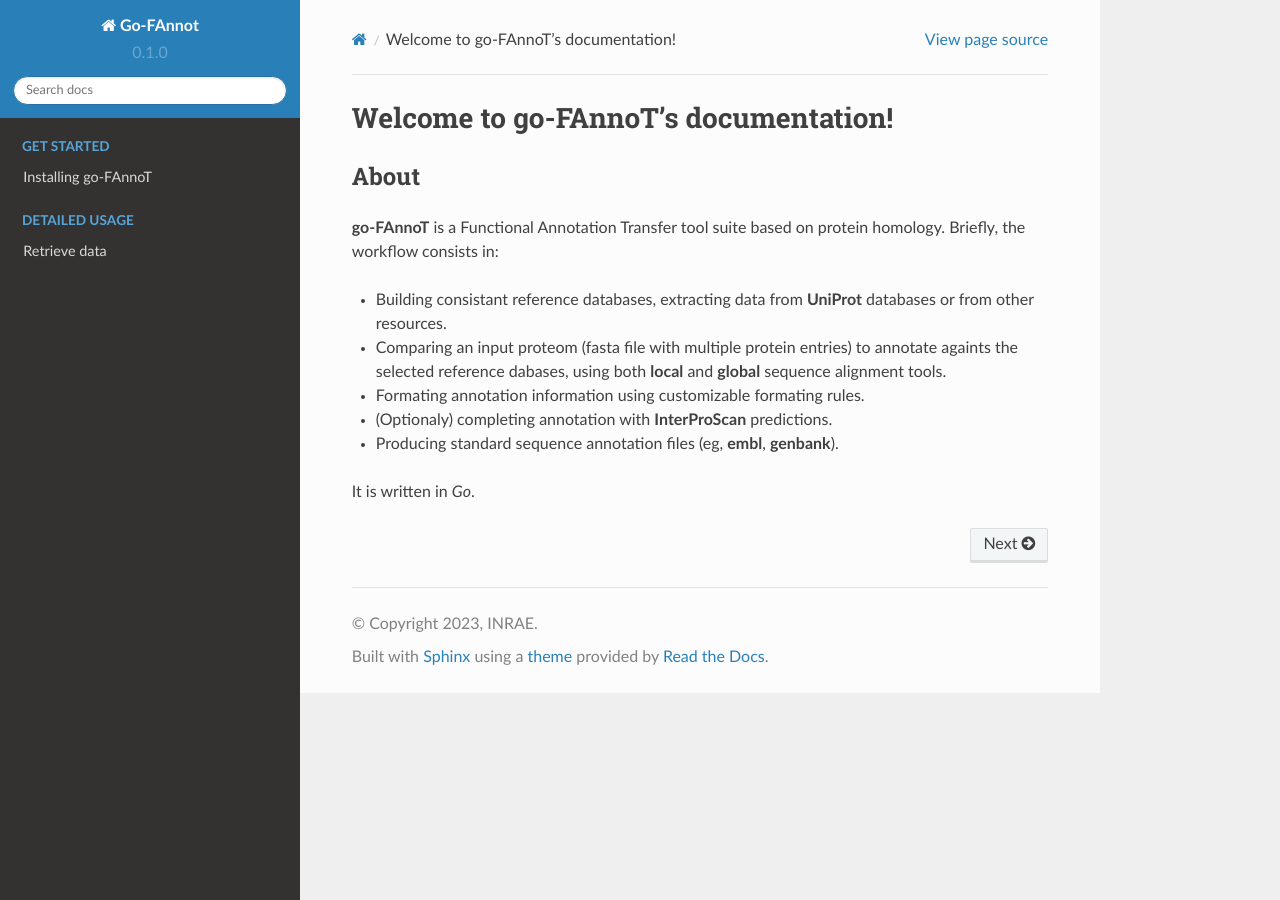
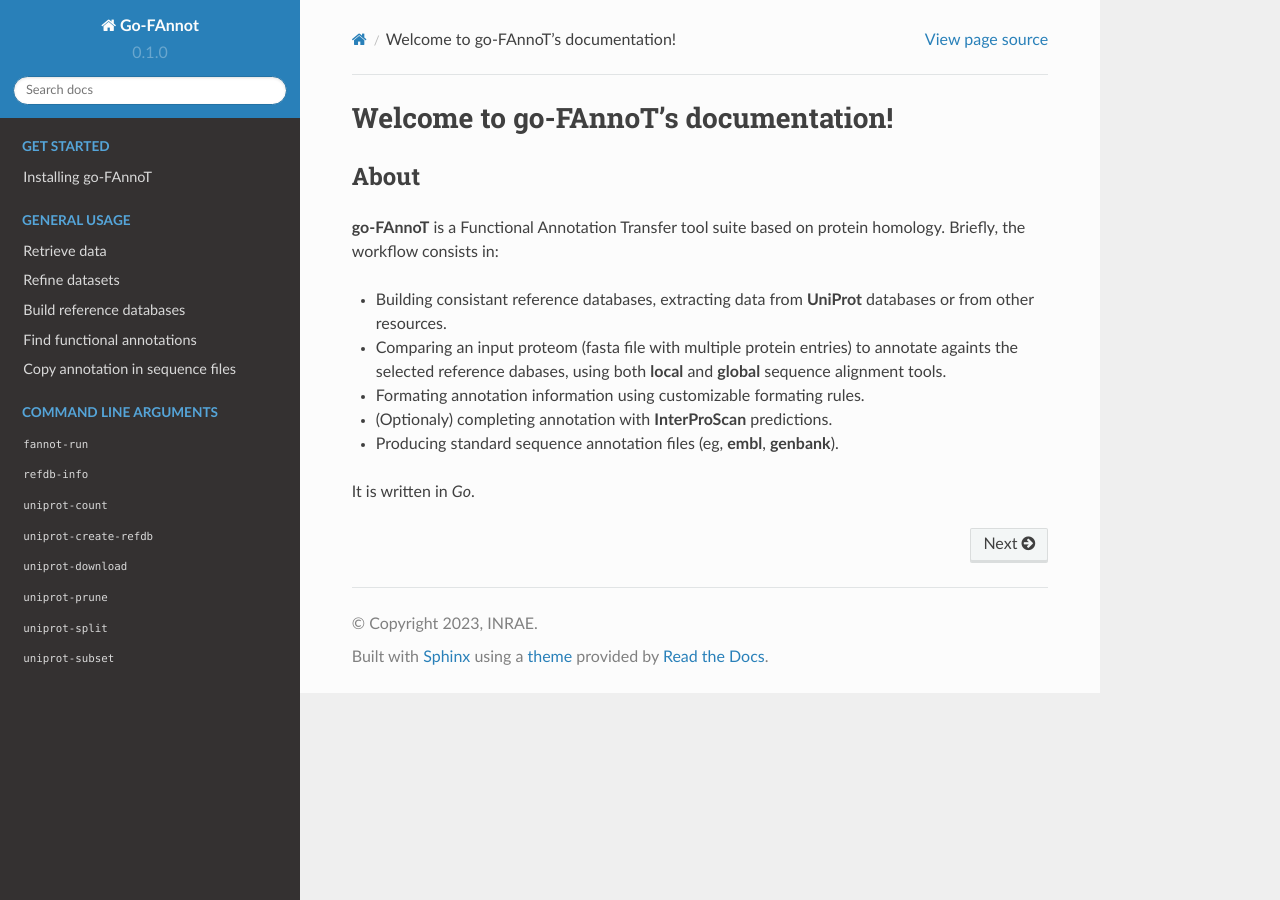
Before and after one commit to hdevillers/go-fannot-documentation, a Sphinx documentation site: the page built from docs/source/index.rst, in a window 1280 px wide. Built offline with Sphinx 7.4.7 and the Read the Docs theme 2.0.0, drawn with Linux system fonts in a browser that asks for light colours.

Commit message:
Documentation TOC.

```diff
--- /dev/null
+++ b/docs/source/cmd/fannot_run.rst
@@ -0,0 +1,4 @@
+``fannot-run``
+==============
+
+Blabla...
--- /dev/null
+++ b/docs/source/cmd/refdb_info.rst
@@ -0,0 +1,4 @@
+``refdb-info``
+==============
+
+Blabla...
--- /dev/null
+++ b/docs/source/cmd/up_count.rst
@@ -0,0 +1,4 @@
+``uniprot-count``
+=================
+
+Blabla
--- /dev/null
+++ b/docs/source/cmd/up_create.rst
@@ -0,0 +1,4 @@
+``uniprot-create-refdb``
+========================
+
+Blabla
--- /dev/null
+++ b/docs/source/cmd/up_download.rst
@@ -0,0 +1,4 @@
+``uniprot-download``
+====================
+
+Blabla
--- /dev/null
+++ b/docs/source/cmd/up_prune.rst
@@ -0,0 +1,4 @@
+``uniprot-prune``
+=================
+
+Blabla
--- /dev/null
+++ b/docs/source/cmd/up_split.rst
@@ -0,0 +1,4 @@
+``uniprot-split``
+=================
+
+Blabla
--- /dev/null
+++ b/docs/source/cmd/up_subset.rst
@@ -0,0 +1,4 @@
+``uniprot-subset``
+==================
+
+Blabla
--- a/docs/source/index.rst
+++ b/docs/source/index.rst
@@ -25,6 +25,24 @@ It is written in `Go`.
 .. toctree::
    :hidden:
    :maxdepth: 2
-   :caption: Detailed usage
+   :caption: General usage
 
    ./usage/retrieve_data.rst
+   ./usage/refine_data.rst
+   ./usage/build_refdb.rst
+   ./usage/run_fannot.rst
+   ./usage/copy_annot.rst
+
+.. toctree::
+   :hidden:
+   :maxdepth: 2
+   :caption: Command line arguments
+
+   ./cmd/fannot_run.rst
+   ./cmd/refdb_info.rst
+   ./cmd/up_count.rst
+   ./cmd/up_create.rst
+   ./cmd/up_download.rst
+   ./cmd/up_prune.rst
+   ./cmd/up_split.rst
+   ./cmd/up_subset.rst
--- /dev/null
+++ b/docs/source/usage/build_refdb.rst
@@ -0,0 +1,4 @@
+Build reference databases
+=========================
+
+Blabla
--- /dev/null
+++ b/docs/source/usage/copy_annot.rst
@@ -0,0 +1,4 @@
+Copy annotation in sequence files
+=================================
+
+Blabla
--- /dev/null
+++ b/docs/source/usage/refine_data.rst
@@ -0,0 +1,4 @@
+Refine datasets
+===============
+
+Blabla...
--- /dev/null
+++ b/docs/source/usage/run_fannot.rst
@@ -0,0 +1,4 @@
+Find functional annotations
+===========================
+
+Blabla
```
